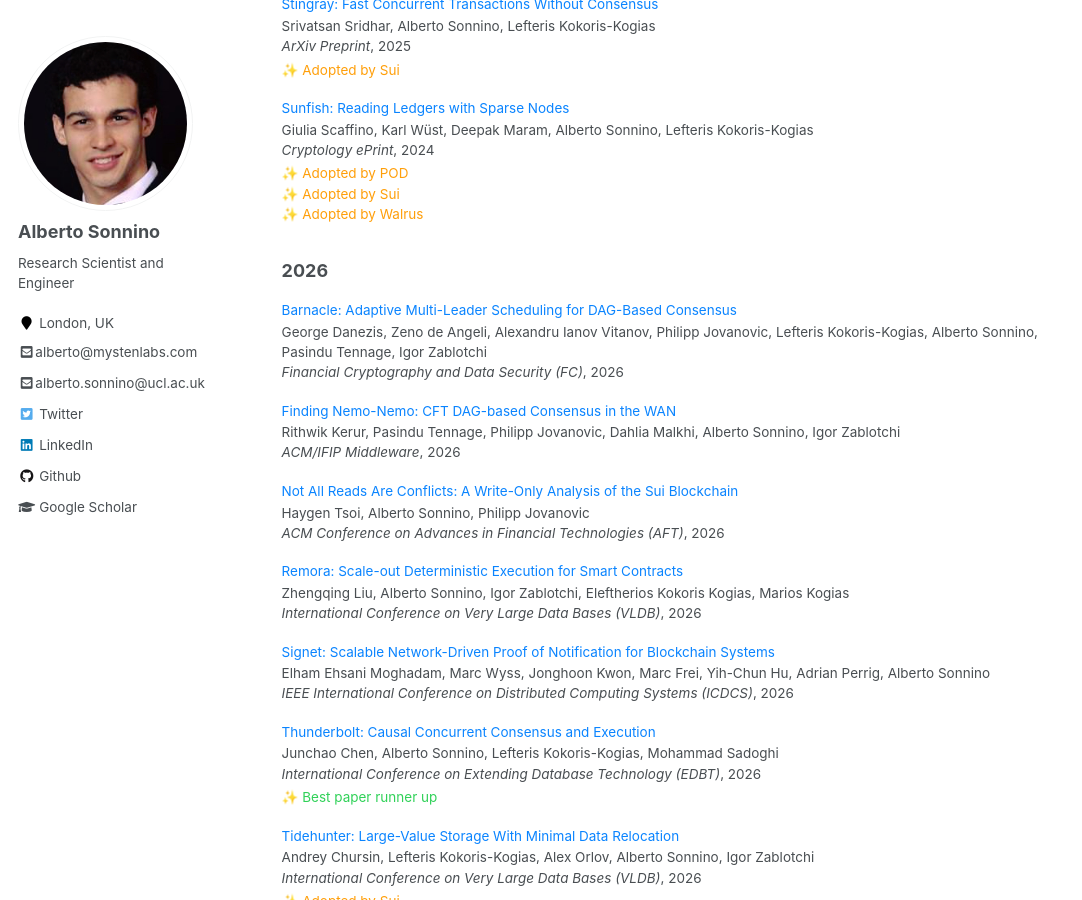
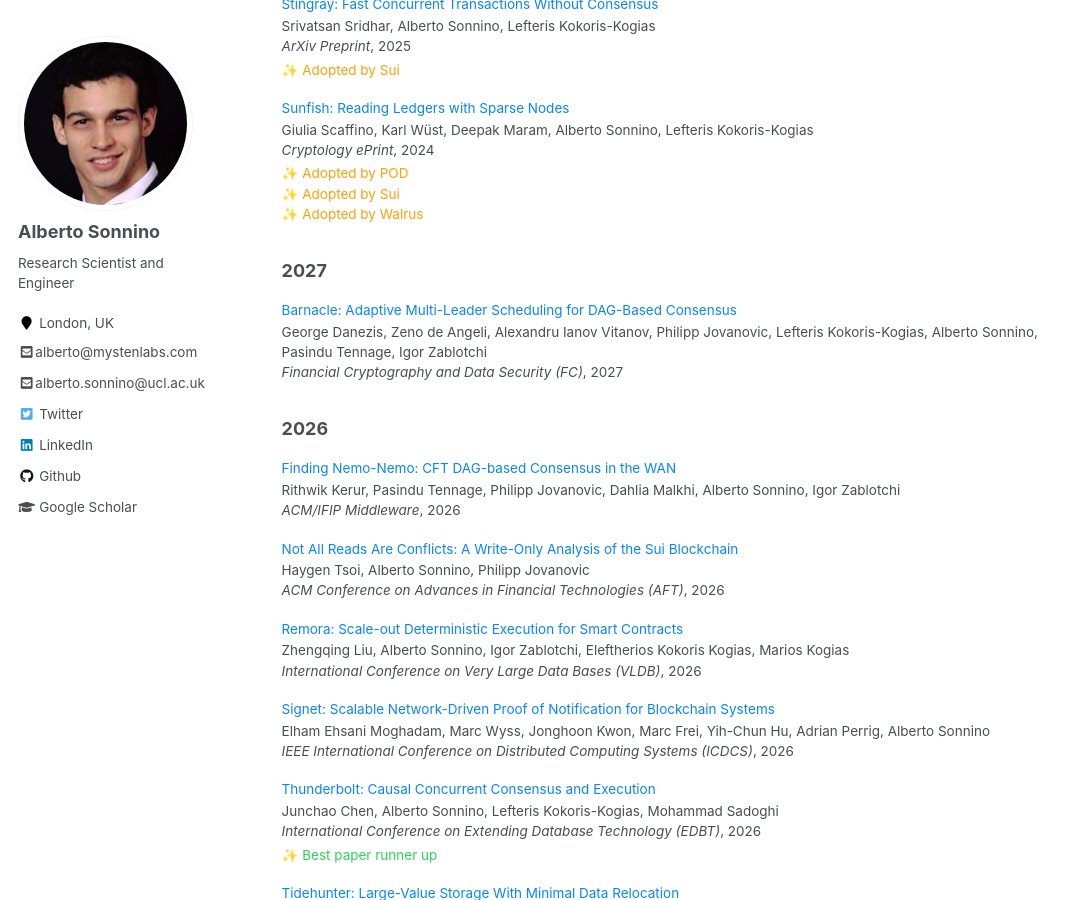
Before and after one commit to asonnino/asonnino.github.io, a Jekyll site: the page built from _pages/publications.md, in a window 1280 px wide and 900 px high, scrolled down 1039 px. Shown: the whole window, without its empty margins (0-1082 px from the left). Built offline with Jekyll 4.4.1, drawn with Linux system fonts in a browser that asks for light colours.

Commit message:
fix: barnacle is FC 2027
Co-Authored-By: Claude Opus 5.5 <noreply@anthropic.com>

```diff
--- a/_data/papers.json
+++ b/_data/papers.json
@@ -670,7 +670,7 @@
     "title": "Barnacle: Adaptive Multi-Leader Scheduling for DAG-Based Consensus",
     "authors": "George Danezis, Zeno de Angeli, Alexandru Ianov Vitanov, Philipp Jovanovic, Lefteris Kokoris-Kogias, Alberto Sonnino, Pasindu Tennage, Igor Zablotchi",
     "venue": "Financial Cryptography and Data Security (FC)",
-    "date": 2026,
+    "date": 2027,
     "filename": "barnacle.pdf",
     "code": ["https://github.com/zenodea/hammerheadv2/tree/feat/leader-scheduler"]
   },
```
